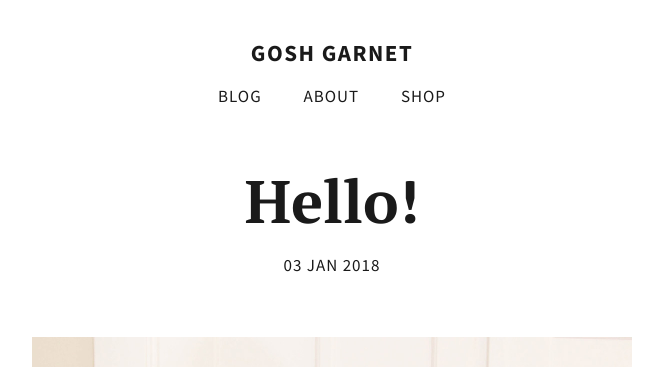
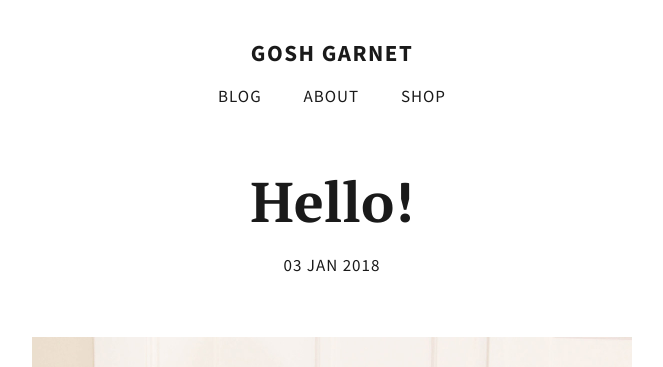
Before and after one commit to totiffany/totiffany.github.io, a Jekyll site: the page built from _posts/2018-01-03-Hello!.md, in a window 1280 px wide. Shown: the top 367 px of the page, without its empty margins (308-971 px from the left). Built offline with Jekyll 4.4.1, drawn with Linux system fonts in a browser that asks for light colours; our own code applies the rules of GitHub Pages for plain Markdown files.

Commit message:
Updated H1 size

```diff
--- a/css/main.scss
+++ b/css/main.scss
@@ -59,7 +59,7 @@ h1, h2, h3, h4, h5, h6 {
 }
 
 h1{
-     font-size: 60px;
+     font-size: 56px;
      line-height: 66px;
      margin-bottom: $px-unit*2;
 }
```
